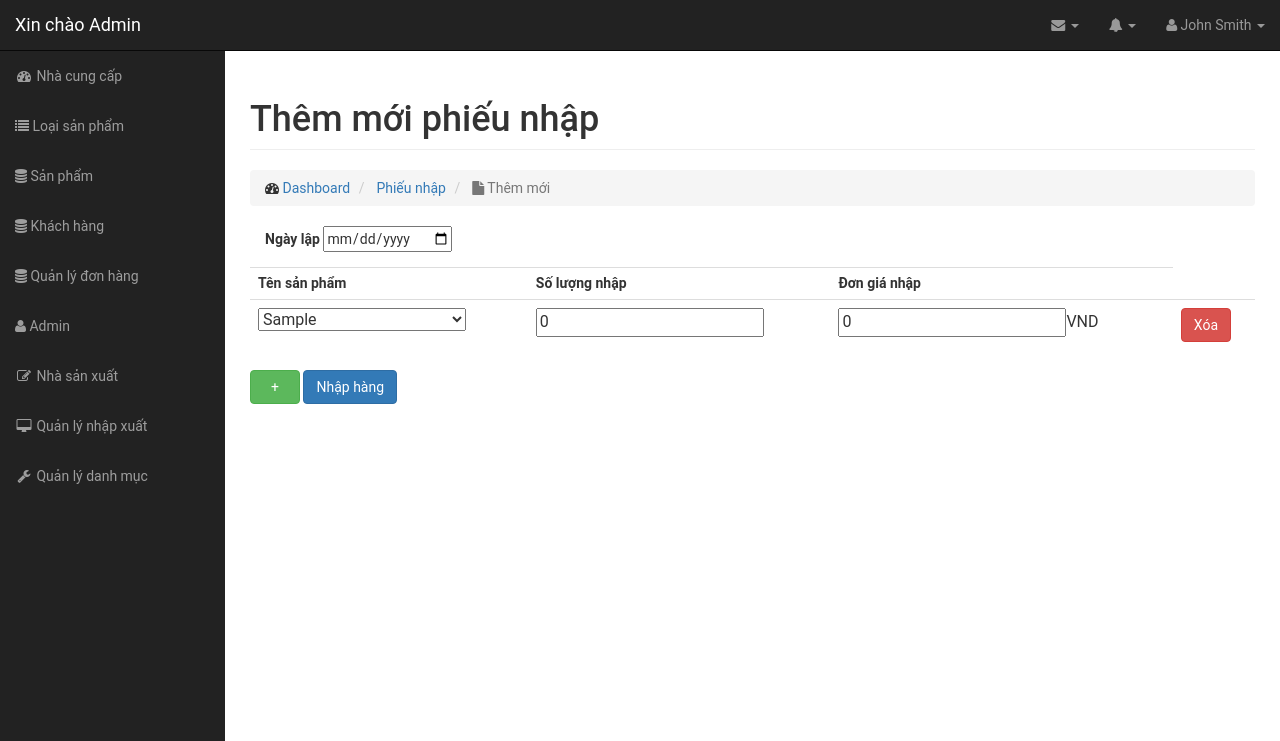
After one commit to NguyenVanTung11041998/QLBH, a PHP site: template Admin/View/ImportCoupon/add.php in a window 1280 px wide. The commit adds this page. Shown: the top 741 px of the page. Run offline with PHP 8.4, Linux system fonts and the light colour scheme; the template is opened without the code that fills it: most values are stand-ins (such as "Sample title", 1, 10 or a date in 2020); grey boxes labelled with a size stand in for pictures from a placeholder-image service; some libraries are stand-ins or nearby versions.

Commit message:
Phieu nhap

```diff
--- a/Admin/Model/PhieuNhapModel.php
+++ b/Admin/Model/PhieuNhapModel.php
@@ -32,5 +32,11 @@
 			}
 			return NULL;
 		}
+
+		public function Them($ngayLap)
+		{
+			$query = "Insert into PhieuNhap (NgayLap, TongTienNhap) values ('NgayLap', 0)";
+			$ketQua = $dbConfig->ExecuteQuery($query);
+		}
 	}
 ?>
--- /dev/null
+++ b/Admin/View/ImportCoupon/add.php
@@ -0,0 +1,102 @@
+<!-- Page Heading -->
+<style type="text/css">
+    .trAppend td {
+        padding: 2em 3em;
+    }
+
+    .trHeader td {
+        padding: 0 3em;
+    }
+</style>
+
+<?php include("Admin/View/Layout/adheader.php"); ?>
+<script type="text/javascript">
+        $(document).ready(function() {
+            var dateControl = document.querySelector('#datePicker');
+            var toDay = new Date().toLocaleDateString();
+            var ngay = toDay.getDate();
+            var thang = toDay.getMonth();
+            var nam = toDay.getYear();
+            var date = nam + "/" + thang + "" + ngay;
+            dateControl.value = date;
+        });
+</script>
+<div class="row">
+    <div class="col-lg-12">
+        <h1 class="page-header">
+            Thêm mới phiếu nhập
+        </h1>
+        <ol class="breadcrumb">
+            <li>
+                <i class="fa fa-dashboard"></i>  <a href="admin.php?controller=supplier">Dashboard</a>
+            </li>
+            <li>
+                <i class=""></i>  <a href="admin.php?controller=import-coupon">Phiếu nhập</a>
+            </li>
+            <li class="active">
+                <i class="fa fa-file"></i> Thêm mới
+            </li>
+        </ol>
+        <div class="clearfix"></div>
+
+    </div>
+</div>
+<div class="row">
+    <div class="col-lg-12">
+        <div class="form-group col-md-6">
+            <label>Ngày lập</label>
+            <input id="datePicker" type="date" name="txtNgayLap" />
+        </div>
+        <form class="form-horizontal" action="" method="POST" enctype="multipart/form-data">
+            <table cellspacing="0" border="0" class="table tablePhieuNhapChiTiet">
+                <tr class="trHeader">
+                    <td><h5><b>Tên sản phẩm</b></h5></td>
+                    <td><h5><b>Số lượng nhập</b></h5></td>
+                    <td><h5><b>Đơn giá nhập</b></h5></td>
+                </tr>
+                <tr class="trAppend" style="display: none;">
+                    <td>
+                        <select name="cmbMaSanPham" style="width: 13em;">
+                        <?php
+                            foreach ($listSanPham as $key => $value)
+                                echo '<option value='.$value->GetMaSP().'>'.$value->GetTenSP().'</option>';
+                        ?>
+                        </select>
+                    </td>
+                    <td><input name="txtSoLuongNhap" type="number" value="0" /></td>
+                    <td><input name="txtDonGiaNhap" type="text" value="0" />VND</td>
+                    <td><button type="button" class="btnDelete btn btn-danger">Xóa</button></td>
+                </tr>
+                <tr class="trAppended">
+                    <td>
+                        <select name="cmbMaSanPham" style="width: 13em;">
+                        <?php
+                            foreach ($listSanPham as $key => $value)
+                                echo '<option value='.$value->GetMaSP().'>'.$value->GetTenSP().'</option>';
+                        ?>
+                        </select>
+                    </td>
+                    <td><input name="txtSoLuongNhap" type="number" value="0" /></td>
+                    <td><input name="txtDonGiaNhap" type="text" value="0" />VND</td>
+                    <td><button type="button" class="btnDelete btn btn-danger">Xóa</button></td>
+                </tr>
+            </table>
+            <button type="button" class="btn btn-success btnThem" style="width: 50px;">+</button>
+            <button type="submit" class="btn btn-primary">Nhập hàng</button>
+        </form>
+    </div>
+</div>
+
+<script type="text/javascript">
+    $('.btnThem').click(function() {
+        var tdNoiDung = $('.trAppend').html();
+        var trNoiDung = '<tr class="trAppended">' + tdNoiDung +'</tr>';
+        $('.tablePhieuNhapChiTiet').append(trNoiDung);
+    });
+
+    $('body').delegate(".btnDelete", "click", function() {
+        $(this).closest('.trAppended').remove();
+    });
+</script>
+<!-- /.row -->
+<?php include("Admin/View/Layout/adfooter.php"); ?>
--- a/Admin/View/ImportCoupon/index.php
+++ b/Admin/View/ImportCoupon/index.php
@@ -6,6 +6,7 @@
 		<h1 class="page-header">
 			Danh sách phiếu nhập
 			<!-- <small>Subheading</small> -->
+			<a href="admin.php?controller=import-coupon&action=add" class="btn btn-success">Thêm mới</a>
 		</h1>
 		<ol class="breadcrumb">
 			<li>
--- a/Admin/View/Layout/adheader.php
+++ b/Admin/View/Layout/adheader.php
@@ -13,7 +13,7 @@
 	<link href="Public/admin/css/sb-admin.css" rel="stylesheet">
 	<!-- Custom Fonts -->
 	<link href="Public/admin/css/font-awesome.min.css" rel="stylesheet" type="text/css">
-
+	<link rel="stylesheet" type="text/css" href="Public/css/style.css">
 	<!-- /#wrapper -->
 	<!-- jQuery -->
 	<script src="Public/admin/js/jquery.js"></script>
@@ -21,6 +21,7 @@
 	<script type="text/javascript" src="Public/admin/js/jquery-3.2.1.min.js"></script>
 	<!-- Bootstrap Core JavaScript -->
 	<script src="Public/admin/js/bootstrap.min.js"></script>
+	<script type="text/javascript" src="Public/vendor/chart.js"></script>
 	<script type="text/javascript">
 		function confirmAction() {
 	        return confirm("Bạn có muốn xóa bản ghi này?");
```
Also changed, not shown: Admin/Controller/ImportCoupon/index.php (+21 -2 lines).
